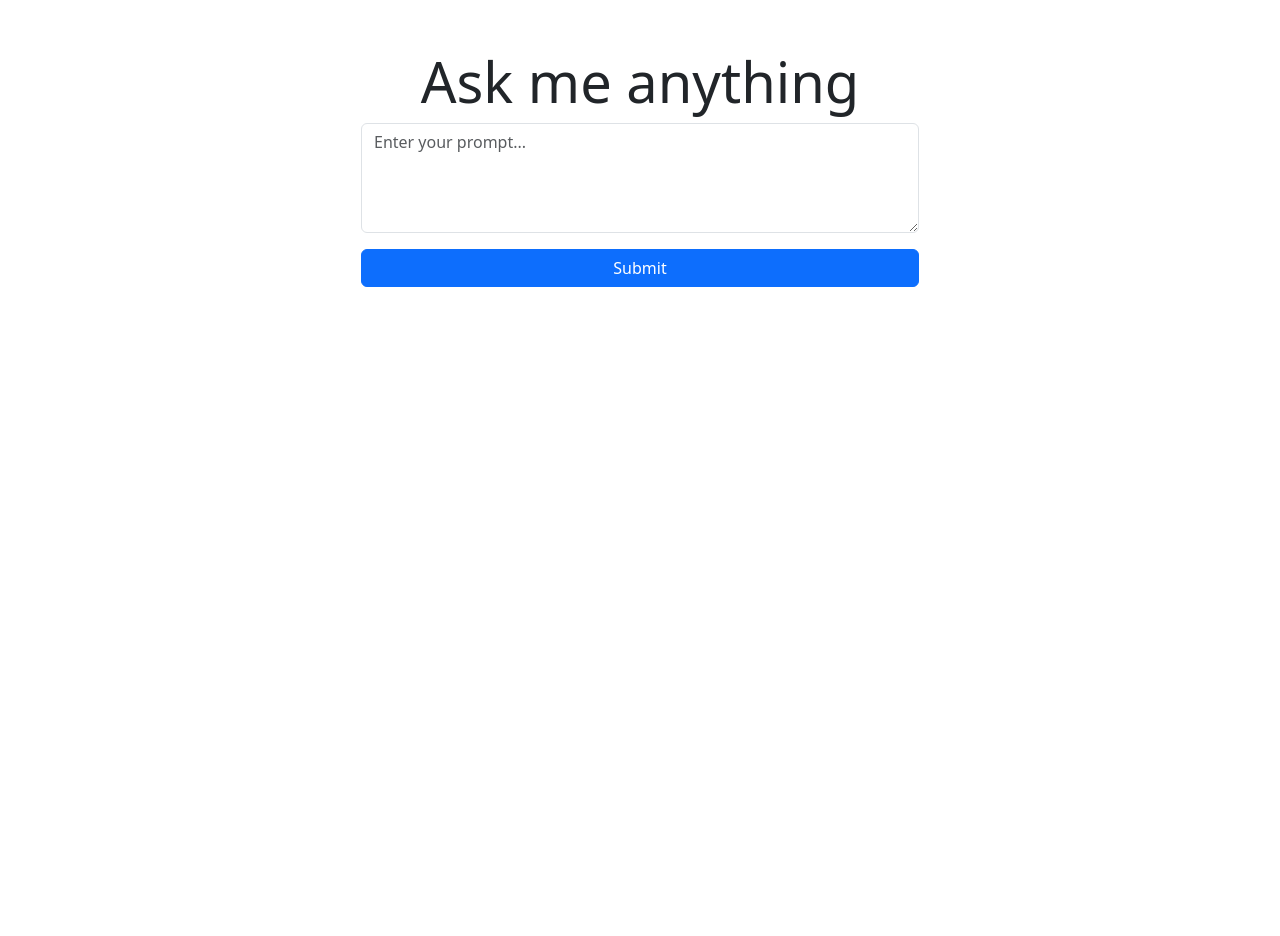
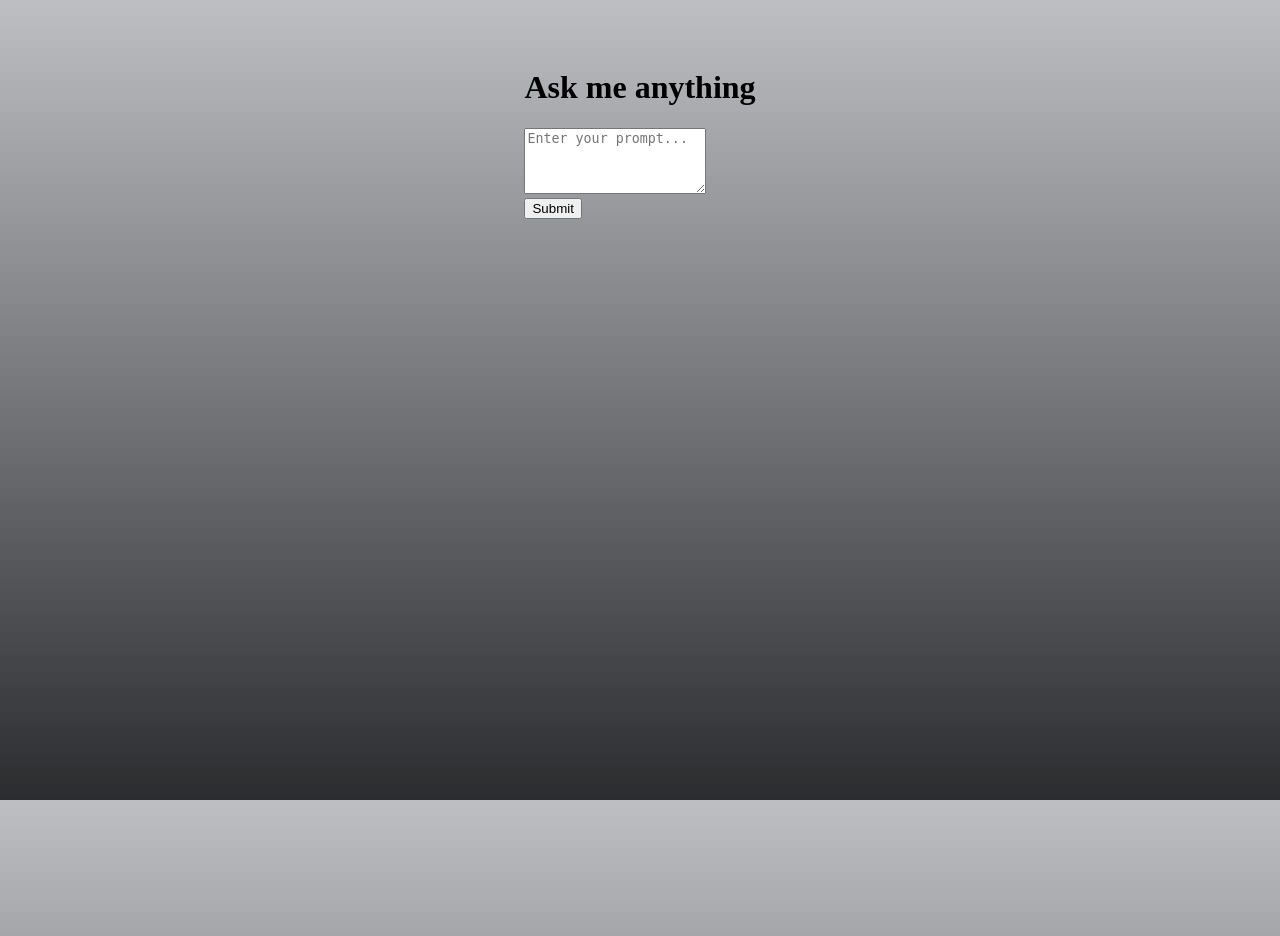
Before and after one commit to nimosana/CART-498_A04, a Flask app: page / in a window 1280 px wide. Before the commit the page ends 287 px from the top, so only its background shows below. Run offline with Flask 3, Linux system fonts and the light colour scheme.

Commit message:
reorganize file structure

```diff
--- a/app.py
+++ b/app.py
@@ -5,7 +5,7 @@ from dotenv import load_dotenv
 
 load_dotenv()  # Load environment variables from .env
 
-app = Flask(__name__)
+app = Flask(__name__, template_folder="frontend/templates", static_folder="frontend/static")
 openai.api_key = os.getenv("OPENAI_API_KEY")  # Securely load API key
 
 @app.route("/", methods=["GET", "POST"])
--- /dev/null
+++ b/frontend/static/css/style.css
@@ -0,0 +1,12 @@
+body {
+    background-image: linear-gradient(rgba(171, 173, 177, 0.78), rgba(14, 15, 18, 0.88));
+    background-size: cover;
+    background-position: center;
+    background-repeat: no-repeat;
+    background-attachment: fixed;
+    min-height: 100vh;
+    display: flex;
+    justify-content: center;
+    padding: 40px 20px 80px;
+    -webkit-font-smoothing: antialiased;
+}
--- a/templates/index.html
+++ b/frontend/templates/index.html
@@ -1,11 +1,13 @@
 <!DOCTYPE html>
 <html>
+
 <head>
     <meta charset="UTF-8">
     <meta name="viewport" content="width=device-width, initial-scale=1.0">
     <title>Ask me anything</title>
-    <link href="https://cdn.jsdelivr.net/npm/bootstrap@5.3.3/dist/css/bootstrap.min.css" rel="stylesheet" integrity="sha384-QWTKZyjpPEjISv5WaRU9OFeRpok6YctnYmDr5pNlyT2bRjXh0JMhjY6hW+ALEwIH" crossorigin="anonymous">
+    <link rel="stylesheet" href="{{ url_for('static', filename='css/style.css') }}">
 </head>
+
 <body>
     <div class="container text-center mt-5">
         <h1 class="display-4">Ask me anything</h1>
@@ -19,9 +21,10 @@
         </form>
 
         {% if result %}
-            <h3 class="mt-4">Response:</h3>
-            <div class="alert alert-secondary">{{ result }}</div>
+        <h3 class="mt-4">Response:</h3>
+        <div class="alert alert-secondary">{{ result }}</div>
         {% endif %}
     </div>
 </body>
+
 </html>
```
